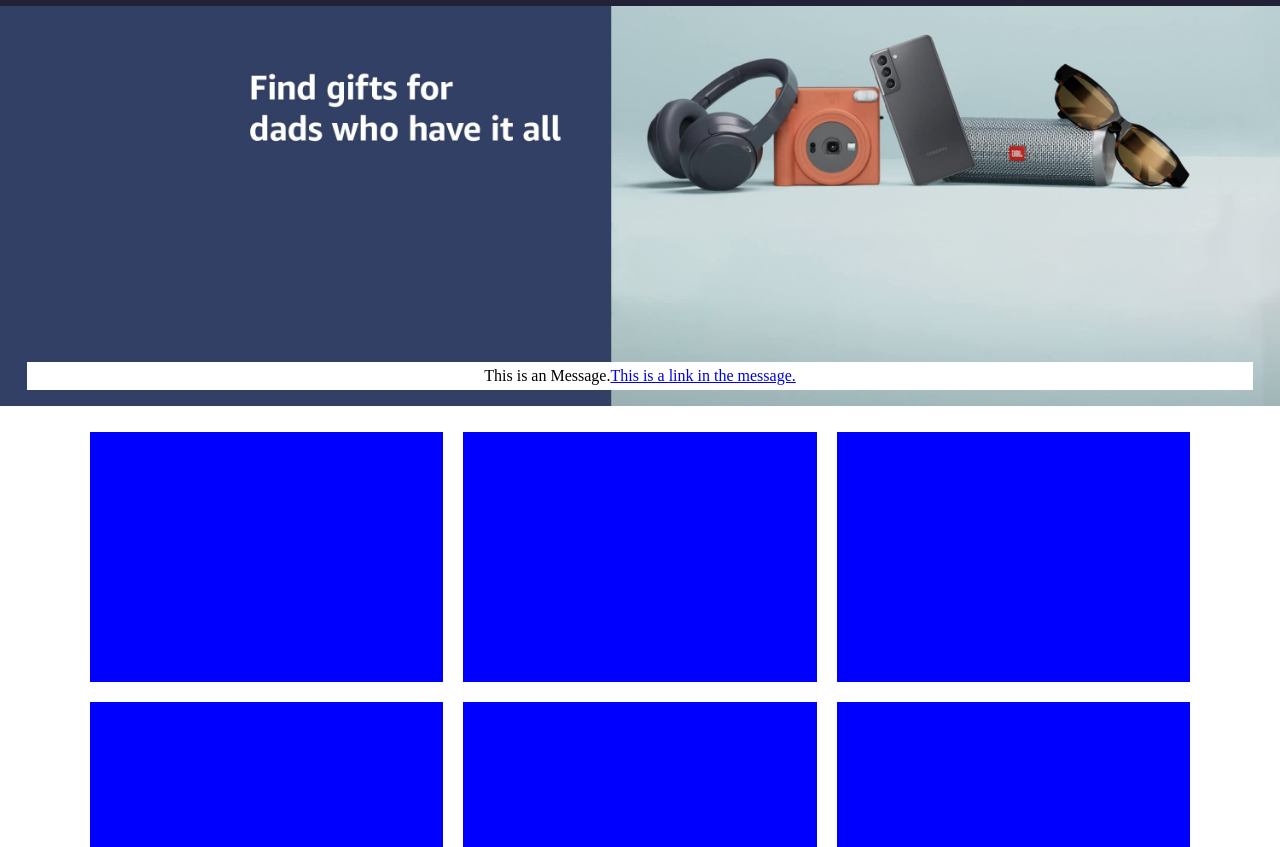
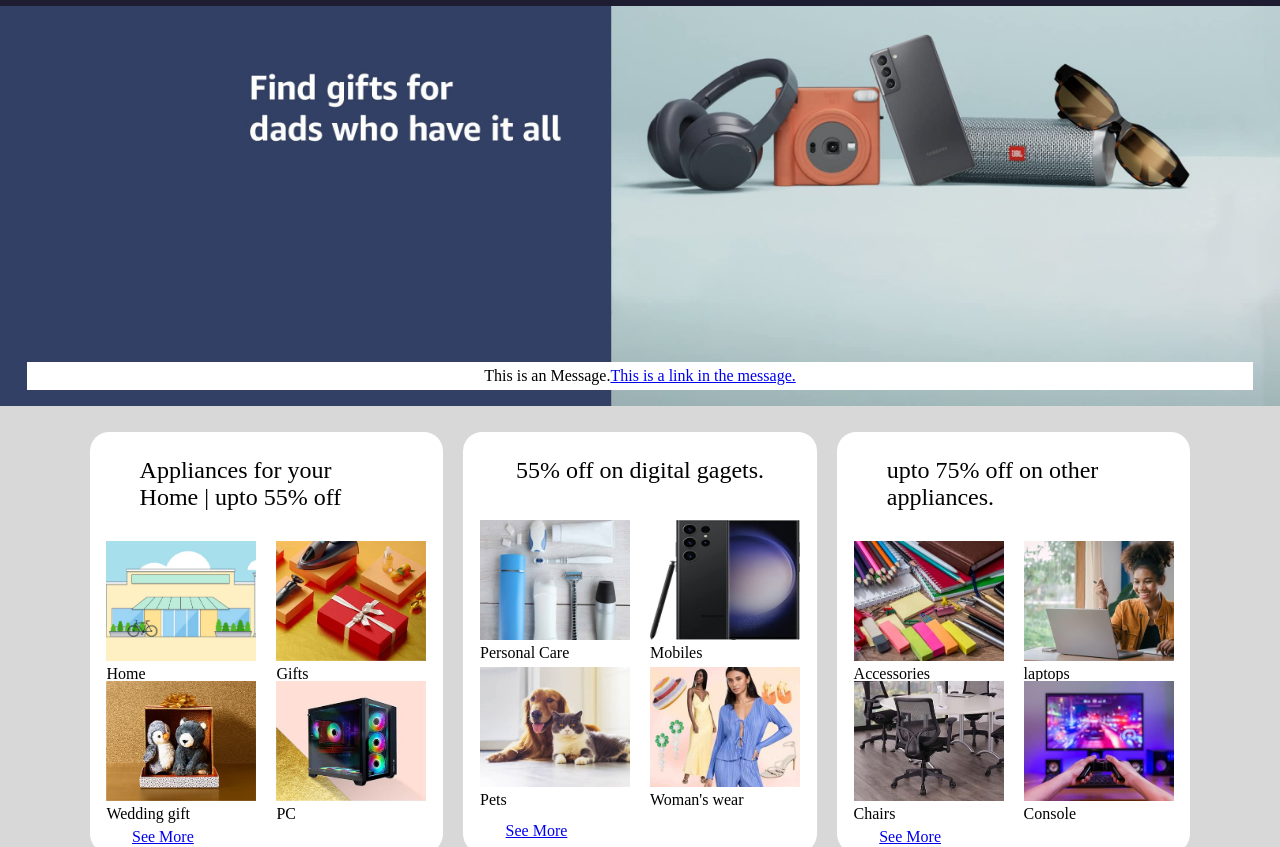
Before and after one commit to Rajnish2105/amazon, a plain HTML site: page amazon.html in a window 1280 px wide. Shown: the part 105-952 px from the top of the page. Drawn offline with Linux system fonts and the light colour scheme.

Commit message:
added new product line and images.

```diff
--- a/amazon.css
+++ b/amazon.css
@@ -2,6 +2,7 @@
     margin: 0;
     padding: 0;
     position: relative;
+    background-color: rgb(216, 216, 216);
 }
 
 header{
@@ -225,16 +226,40 @@
     display: grid;
     margin: 2% 7%;
     grid-template-columns: repeat(3, 1fr);
-    grid-auto-rows: minmax(250px, auto);
+    grid-auto-rows: minmax(300px, auto);
     gap: 20px;
 }
 
 .box {
-    background: blue;
+    background-color: white;
+    border-radius: 1.2em;
+    display: flex;
+    justify-content: center;
+    flex-wrap: wrap;
 }
 
 
+.box h2 {
+    padding: 5px 50px 0 50px;
+    font-weight: 500;
+}
 
+.box figure {
+    height: 120px;
+    width: 150px;
+    margin: 10px;
+}
+
+figure img{
+    height: 100%;
+    width: 100%;
+}
+
+.seemore {
+    display: block;
+    width: 100%;
+    padding: 5% 0 2% 12%;
+}
 
 
 
--- a/amazon.html
+++ b/amazon.html
@@ -85,10 +85,13 @@
 
         <div class="top-nav">
             <div class="cat-op">
-            <svg xmlns="http://www.w3.org/2000/svg" width="16" height="16" fill="currentColor" class="bi bi-three-dots" viewBox="0 0 16 16">
-                <path d="M3 9.5a1.5 1.5 0 1 1 0-3 1.5 1.5 0 0 1 0 3m5 0a1.5 1.5 0 1 1 0-3 1.5 1.5 0 0 1 0 3m5 0a1.5 1.5 0 1 1 0-3 1.5 1.5 0 0 1 0 3"/>
+                <svg xmlns="http://www.w3.org/2000/svg" width="16" height="16" fill="currentColor"
+                    class="bi bi-three-dots" viewBox="0 0 16 16">
+                    <path
+                        d="M3 9.5a1.5 1.5 0 1 1 0-3 1.5 1.5 0 0 1 0 3m5 0a1.5 1.5 0 1 1 0-3 1.5 1.5 0 0 1 0 3m5 0a1.5 1.5 0 1 1 0-3 1.5 1.5 0 0 1 0 3" />
                 </svg>
-            All</div>
+                All
+            </div>
             <div class="cat-op">Fresh</div>
             <div class="cat-op">Amazon miniTV</div>
             <div class="cat-op">Sell</div>
@@ -103,9 +106,83 @@
         </div>
 
         <div class="container-fluid">
-        <div class="box"></div>
-        <div class="box"></div>
-        <div class="box"></div>
+            <div class="box">
+                <h2>Appliances for your Home | upto 55% off</h2>
+                <figure>
+                    <img src="assets/box1-1.jpg" alt="">
+                    <figcaption>Home</figcaption>
+                </figure>
+
+                <figure>
+                    <img src="assets/box1-2.jpg" alt="">
+                    <figcaption>Gifts</figcaption>
+                </figure>
+
+                <figure>
+                    <img src="assets/box1-3.jpg" alt="">
+                    <figcaption>Wedding gift</figcaption>
+                </figure>
+
+                <figure>
+                    <img src="assets/box1-4.jpg" alt="">
+                    <figcaption>PC</figcaption>
+                </figure>
+                <span class="seemore">
+                    <a href="#">See More</a>
+                </span>
+            </div>
+
+            <div class="box">
+                <h2>55% off on digital gagets.</h2>
+                <figure>
+                    <img src="assets/box2-1.jpg" alt="">
+                    <figcaption>Personal Care</figcaption>
+                </figure>
+
+                <figure>
+                    <img src="assets/box2-2.jpg" alt="">
+                    <figcaption>Mobiles</figcaption>
+                </figure>
+
+                <figure>
+                    <img src="assets/box2-3.jpg" alt="">
+                    <figcaption>Pets</figcaption>
+                </figure>
+
+                <figure>
+                    <img src="assets/box2-4.jpg" alt="">
+                    <figcaption>Woman's wear</figcaption>
+                </figure>
+                <span class="seemore">
+                    <a href="#">See More</a>
+                </span>
+            </div>
+
+            <div class="box">
+                <h2>upto 75% off on other appliances.</h2>
+                <figure>
+                    <img src="assets/box3-1.jpg" alt="">
+                    <figcaption>Accessories</figcaption>
+                </figure>
+
+                <figure>
+                    <img src="assets/box3-2.jpg" alt="">
+                    <figcaption>laptops</figcaption>
+                </figure>
+
+                <figure>
+                    <img src="assets/box3-3.jpg" alt="">
+                    <figcaption>Chairs</figcaption>
+                </figure>
+
+                <figure>
+                    <img src="assets/box3-4.jpg" alt="">
+                    <figcaption>Console</figcaption>
+                </figure>
+                <span class="seemore">
+                    <a href="#">See More</a>
+                </span>
+            </div>
 
             <div class="box"></div>
             <div class="box"></div>
```
Lines whose indentation alone changed are shown as unchanged.
